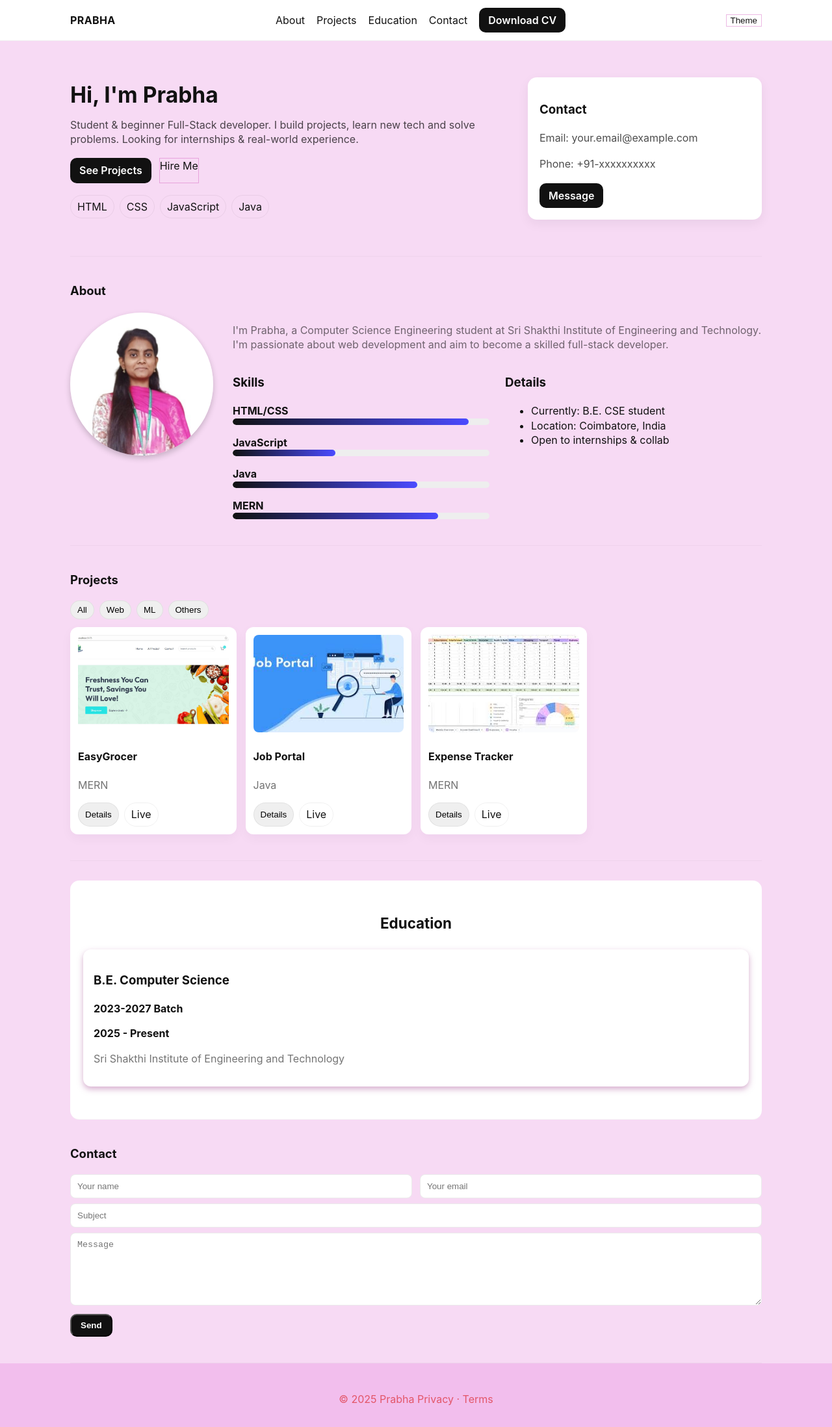
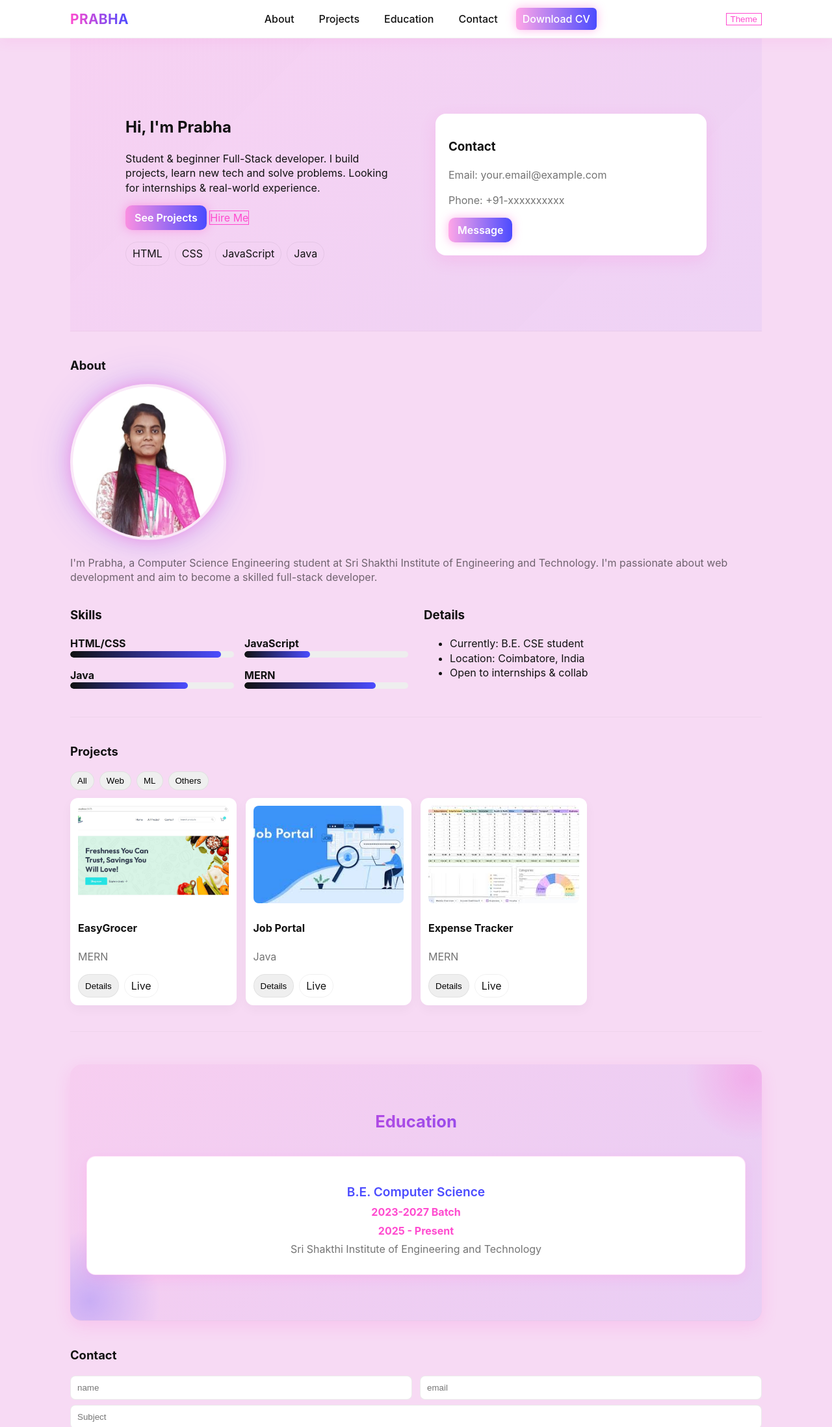
Before and after one commit to Prabhacod/MyPortifolio, a plain HTML site: page portifolio.html in a window 1280 px wide. Shown: the top 2196 px of the page at 65% size. Drawn offline with Linux system fonts and the light colour scheme.

Commit message:
designing

```diff
--- a/portifolio.html
+++ b/portifolio.html
@@ -6,6 +6,8 @@
   <meta name="description" content="Prabha - Full Stack Portfolio. Projects, skills, resume and contact.">
   <title>Prabha | Portfolio</title>
   <link rel="icon" href="favicon.ico">
+  <link href="https://fonts.googleapis.com/css2?family=Poppins:wght@300;400;600;700&display=swap" rel="stylesheet">
+
   <style>
     /* ====== Simple CSS reset ====== */
     *,*::before,*::after{box-sizing:border-box}
@@ -13,7 +15,70 @@
     body{margin:0;font-family:Inter, system-ui, -apple-system, 'Segoe UI', Roboto, 'Helvetica Neue', Arial;line-height:1.4;background:#f7f7fb;color:#111}
     a{color:inherit;text-decoration:none}
 
-     .navlinks a:hover { color: #ff4bcfed; text-decoration: none; }
+/* ====== Upgraded Navbar ====== */
+header {
+  position: sticky;
+  top: 0;
+  z-index: 100;
+  background: rgba(255, 255, 255, 0.6);
+  backdrop-filter: blur(12px);
+  border-bottom: 1px solid rgba(255, 75, 207, 0.25);
+  box-shadow: 0 4px 20px rgba(255, 75, 207, 0.1);
+  transition: background 0.3s ease, box-shadow 0.3s ease;
+}
+
+[data-theme='dark'] header {
+  background: rgba(20, 20, 30, 0.6);
+  border-bottom: 1px solid rgba(255, 75, 207, 0.3);
+  box-shadow: 0 4px 20px rgba(255, 75, 207, 0.15);
+}
+
+.logo {
+  font-weight: 700;
+  font-size: 1.3rem;
+  background: linear-gradient(90deg, #ff4bcf, #4b4bff);
+  -webkit-background-clip: text;
+  -webkit-text-fill-color: transparent;
+  letter-spacing: 0.8px;
+  transition: transform 0.3s ease;
+}
+
+.logo:hover {
+  transform: scale(1.05);
+}
+
+.navlinks a {
+  position: relative;
+  font-weight: 500;
+  padding: 6px 10px;
+  border-radius: 6px;
+  transition: color 0.3s ease, background 0.3s ease;
+}
+
+.navlinks a::after {
+  content: '';
+  position: absolute;
+  left: 0;
+  bottom: 0;
+  width: 0%;
+  height: 2px;
+  background: linear-gradient(90deg, #ff4bcf, #4b4bff);
+  transition: width 0.3s ease;
+  border-radius: 4px;
+}
+
+.navlinks a:hover::after {
+  width: 100%;
+}
+
+nav {
+  display: flex;
+  align-items: center;
+  justify-content: space-between;
+  padding: 14px 0;
+  transition: all 0.3s ease;
+}
+
   .btn:hover { background: #ff4bcf59; transform: scale(1.05); transition: 0.3s; }
   .ghost:hover { border-color: #ff4bcfed; color: #ff4bcfed; transition: 0.3s; }
   .proj:hover {transform: translateY(-5px); box-shadow: 0 8px 20px rgba(189, 0, 154, 0.897); transition: 0.3s; }
@@ -33,11 +98,69 @@
     @media (max-width:880px){.navlinks{display:none}.menu-toggle{display:block}}
 
     /* ===== Hero ===== */
-    .hero{padding:56px 0;display:grid;grid-template-columns:1fr 360px;gap:28px;align-items:center}
-    .hero h1{font-size:2.1rem;margin:0 0 12px}
-    .hero p{margin:0 0 18px;color:rgba(0,0,0,.7)}
-    .hero .ctas{display:flex;gap:12px}
-    .hero-card{padding:18px;border-radius:14px;background:linear-gradient(180deg,rgba(255,255,255,0.6),rgba(255,255,255,0.9));box-shadow:0 6px 18px rgba(20,20,40,.06)}
+    /* ===== Upgraded Hero Section ===== */
+.hero {
+  padding: 100px 8%;
+  display: grid;
+  grid-template-columns: repeat(auto-fit, minmax(300px, 1fr));
+  align-items: center;
+  gap: 60px;
+  background: linear-gradient(135deg, rgba(255, 75, 207, 0.06), rgba(75, 75, 255, 0.05));
+  position: relative;
+  overflow: hidden;
+}
+
+/* remove full center alignment */
+.hero-content {
+  justify-self: start;
+}
+
+.hero-img {
+  justify-self: end;
+  display: flex;
+  justify-content: center;
+  align-items: center;
+}
+
+.btn {
+  background: linear-gradient(90deg, #ff4bcf7e, #4b4bff);
+  color: #fff;
+  font-weight: 600;
+  border: none;
+  transition: transform 0.3s, box-shadow 0.3s;
+  box-shadow: 0 0 15px rgba(255, 75, 207, 0.4);
+}
+
+.btn:hover {
+  transform: scale(1.07);
+  box-shadow: 0 0 25px rgba(255, 75, 207, 0.6);
+}
+
+.ghost {
+  border: 1.5px solid #ff4bcf;
+  color: #ff4bcf;
+  transition: 0.3s;
+}
+
+.ghost:hover {
+  background: rgba(255, 75, 207, 0.1);
+  transform: scale(1.07);
+}
+
+.hero-card {
+  position: relative;
+  z-index: 1;
+  padding: 20px;
+  border-radius: 16px;
+  background: linear-gradient(180deg, rgba(255, 255, 255, 0.65), rgba(255, 255, 255, 0.9));
+  box-shadow: 0 8px 24px rgba(255, 75, 207, 0.15);
+  transition: transform 0.4s ease, box-shadow 0.4s ease;
+}
+
+.hero-card:hover {
+  transform: translateY(-6px);
+  box-shadow: 0 12px 32px rgba(255, 75, 207, 0.719);
+}
 
     /* ===== Sections ===== */
     section{padding:40px 0;border-bottom:1px solid rgba(0,0,0,.03)}
@@ -62,58 +185,133 @@
     .tl-item time{display:block;color:rgba(0,0,0,.45);font-size:.87rem}
 
     /* ===== Experience & Education Grid ===== */
+/* ====== Upgraded Education Section ====== */
 #experience {
-  background: var(--card);
-  padding: 50px 20px;
-  border-radius: 14px;
-  margin-top: 30px;
+  background: linear-gradient(135deg, rgba(255, 75, 207, 0.08), rgba(75, 75, 255, 0.08));
+  padding: 70px 25px;
+  border-radius: 18px;
+  margin-top: 50px;
+  position: relative;
+  overflow: hidden;
+  box-shadow: 0 8px 25px rgba(255, 75, 207, 0.15);
+}
+
+#experience::before {
+  content: "";
+  position: absolute;
+  top: -80px;
+  right: -80px;
+  width: 200px;
+  height: 200px;
+  background: radial-gradient(circle, rgba(255, 75, 207, 0.25), transparent 70%);
+  border-radius: 50%;
+  z-index: 0;
+}
+
+#experience::after {
+  content: "";
+  position: absolute;
+  bottom: -80px;
+  left: -80px;
+  width: 220px;
+  height: 220px;
+  background: radial-gradient(circle, rgba(75, 75, 255, 0.25), transparent 70%);
+  border-radius: 50%;
+  z-index: 0;
 }
 
 #experience .section-title {
   text-align: center;
-  font-size: 1.4rem;
-  margin-bottom: 25px;
+  font-size: 1.6rem;
+  font-weight: 700;
+  background: linear-gradient(90deg, #ff4bcf, #4b4bff);
+  -webkit-background-clip: text;
+  -webkit-text-fill-color: transparent;
+  margin-bottom: 35px;
+  position: relative;
+  z-index: 1;
 }
 
 .experience-grid {
   display: grid;
   grid-template-columns: repeat(auto-fit, minmax(260px, 1fr));
-  gap: 18px;
+  gap: 28px;
+  position: relative;
+  z-index: 1;
 }
 
 .exp-card {
-  background: #fff;
-  border-radius: 12px;
-  padding: 16px;
-  box-shadow: 0 4px 10px rgba(190, 128, 178, 0.637);
+  background: #ffffff;
+  border-radius: 14px;
+  padding: 22px;
+  box-shadow: 0 6px 20px rgba(255, 75, 207, 0.15);
+  transition: transform 0.4s ease, box-shadow 0.4s ease;
+  border: 1px solid rgba(255, 75, 207, 0.15);
+  text-align: center;
+}
+
+.exp-card:hover {
+  transform: translateY(-8px);
+  box-shadow: 0 10px 28px rgba(255, 75, 207, 0.25);
+}
+
+.exp-card h3 {
+  font-size: 1.2rem;
+  font-weight: 600;
+  color: #4b4bff;
+  margin-bottom: 6px;
+}
+
+.exp-card p {
+  margin: 6px 0;
+}
+
+.exp-card strong {
+  color: #ff4bcf;
+}
+
+/* Dark mode support */
+[data-theme='dark'] #experience {
+  background: linear-gradient(135deg, rgba(255, 75, 207, 0.06), rgba(75, 75, 255, 0.06));
+  box-shadow: 0 8px 20px rgba(255, 75, 207, 0.1);
 }
 
 [data-theme='dark'] .exp-card {
-  background: #111111;
-  color: #e6e6ee;
-}
-  .about-container {
-  display: flex;
-  align-items: flex-start;
-  gap: 30px;
-  flex-wrap: wrap;
-  justify-content: center;
-  margin-top: 20px;
+  background: #1b1b1b;
+  color: #eaeaea;
+  border-color: rgba(255, 75, 207, 0.25);
 }
 
-.about-photo {
-  width: 220px;
-  height: 220px;
+[data-theme='dark'] .exp-card h3 {
+  color: #a9a9ff;
+}
+
+  .about-photo {
+  width: 240px;
+  height: 240px;
   border-radius: 50%;
   object-fit: cover;
-  box-shadow: 0 4px 10px rgba(0,0,0,0.2);
+  position: relative;
+  box-shadow: 0 0 25px rgba(255, 75, 207, 0.4), 0 0 60px rgba(75, 75, 255, 0.25);
+  transition: transform 0.4s ease, box-shadow 0.4s ease;
+  border: 4px solid rgba(255, 255, 255, 0.4);
+  animation: floaty 5s ease-in-out infinite;
 }
 
-.about-content {
-  flex: 1;
-  min-width: 300px;
+.about-photo:hover {
+  transform: scale(1.07) rotate(-2deg);
+  box-shadow: 0 0 40px rgba(255, 75, 207, 0.6), 0 0 90px rgba(75, 75, 255, 0.4);
 }
 
+/* Floating subtle animation */
+@keyframes floaty {
+  0%, 100% {
+    transform: translateY(0px);
+  }
+  50% {
+    transform: translateY(-10px);
+  }
+}
 
     /* Modal */
     .modal{position:fixed;inset:0;display:flex;align-items:center;justify-content:center;background:rgba(0,0,0,.5);visibility:hidden;opacity:0;transition:opacity .18s}
@@ -292,8 +490,8 @@
       <h2 class="section-title">Contact</h2>
       <form id="contactForm" onsubmit="return false" aria-label="Contact form">
         <div class="row">
-          <input id="name" type="text" placeholder="Your name" required>
-          <input id="email" type="email" placeholder="Your email" required>
+          <input id="name" type="text" placeholder="name" required>
+          <input id="email" type="email" placeholder="email" required>
         </div>
         <div style="margin-top:8px">
           <input id="subject" type="text" placeholder="Subject" required>
```
